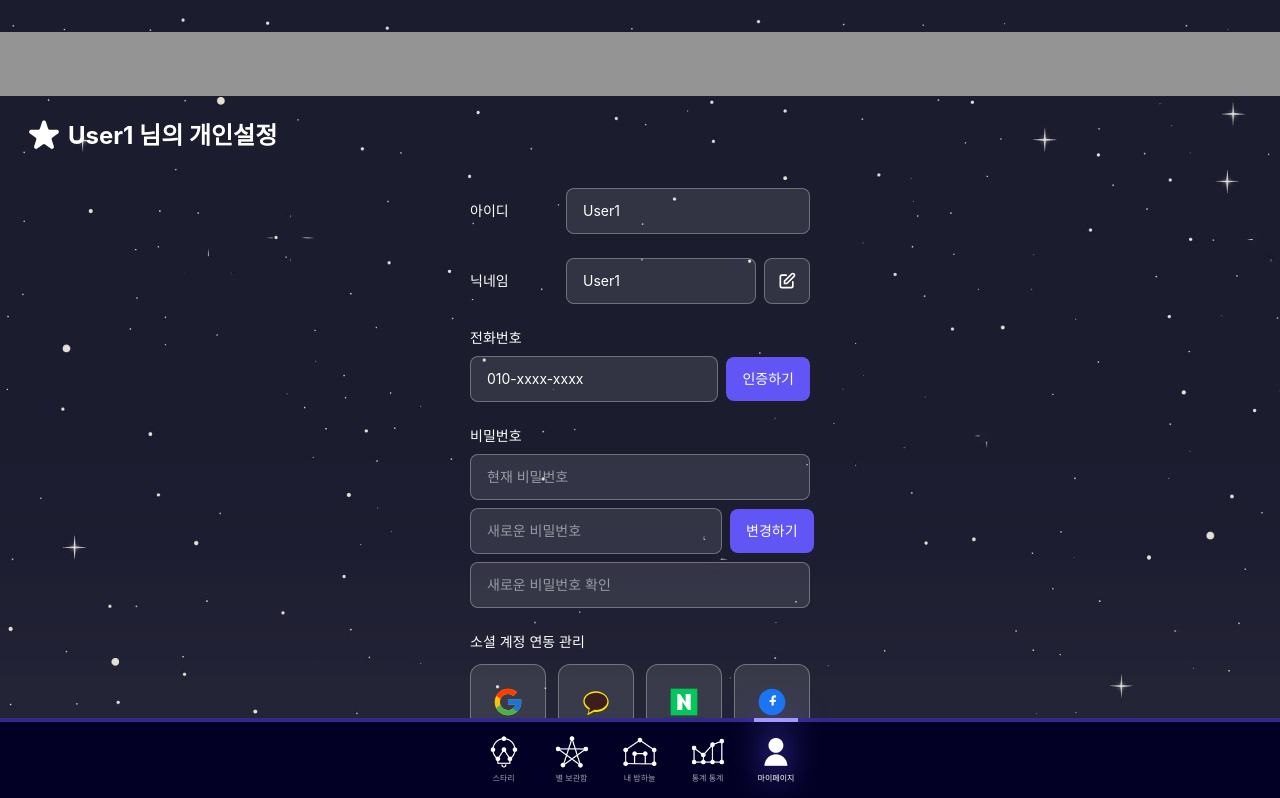
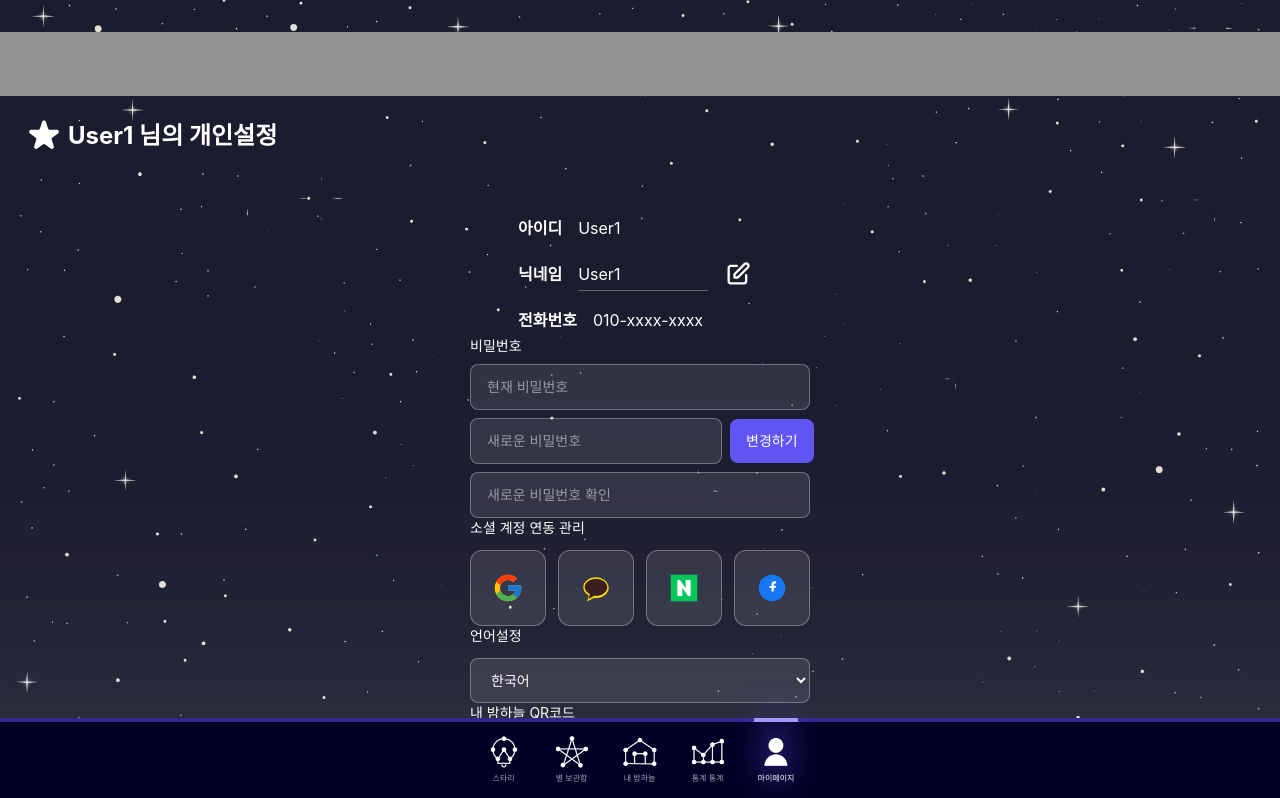
Before and after one commit to kimkichan1225/Starry, a React (Vite) app: page /user in a window 1280 px wide. Shown: the top 798 px of the page. Built offline with nearby package versions, Linux system fonts and the light colour scheme.

Commit message:
work start4

```diff
--- a/src/pages/UserPage.jsx
+++ b/src/pages/UserPage.jsx
@@ -85,7 +85,7 @@ function UserPage() {
 
         {/* 메인 컨텐츠 영역 */}
         <div className="flex-1 px-6 pt-3 pb-8">
-          <div className="max-w-[340px] mx-auto space-y-6">
+          <div className="max-w-[340px] mx-auto">
             {/* 에러/성공 메시지 */}
             {error && (
               <div className="bg-red-500/20 border border-red-500 text-red-100 px-4 py-2 rounded-lg text-sm text-center">
@@ -99,22 +99,22 @@ function UserPage() {
             )}
 
             {/* 아이디 */}
-            <div className="flex items-center gap-4">
-              <label className="text-white text-sm whitespace-nowrap w-20">아이디</label>
-              <div className="flex-1 bg-white/10 border border-white/30 rounded-lg px-4 py-3 text-white text-sm">
+            <div className="flex items-center mt-4">
+              <label className="text-white text-base font-bold whitespace-nowrap ml-12">아이디</label>
+              <div className="flex-1 px-4 py-3 text-white text-base">
                 {user?.email || 'User1'}
               </div>
             </div>
 
             {/* 닉네임 */}
-            <div className="flex items-center gap-4">
-              <label className="text-white text-sm whitespace-nowrap w-20">닉네임</label>
+            <div className="flex items-center">
+              <label className="text-white text-base font-bold whitespace-nowrap ml-12">닉네임</label>
               <div className="flex-1 flex items-center gap-2">
-                <div className="flex-1 bg-white/10 border border-white/30 rounded-lg px-4 py-3 text-white text-sm">
+                <div className="flex-1 border-b border-white/30 ml-4 pr-2 pt-1 pb-1 text-white text-base max-w-[130px]">
                   {nickname || 'User1'}
                 </div>
-                <button className="p-3 bg-white/10 border border-white/30 rounded-lg hover:bg-white/20 transition">
-                  <svg className="w-5 h-5 text-white" fill="none" stroke="currentColor" viewBox="0 0 24 24">
+                <button className="p-2 hover:opacity-70 transition">
+                  <svg className="w-7 h-7 text-white" fill="none" stroke="currentColor" viewBox="0 0 24 24">
                     <path strokeLinecap="round" strokeLinejoin="round" strokeWidth={2} d="M11 5H6a2 2 0 00-2 2v11a2 2 0 002 2h11a2 2 0 002-2v-5m-1.414-9.414a2 2 0 112.828 2.828L11.828 15H9v-2.828l8.586-8.586z" />
                   </svg>
                 </button>
@@ -122,15 +122,10 @@ function UserPage() {
             </div>
 
             {/* 전화번호 */}
-            <div>
-              <label className="text-white text-sm mb-2 block">전화번호</label>
-              <div className="flex items-center gap-2">
-                <div className="flex-1 bg-white/10 border border-white/30 rounded-lg px-4 py-3 text-white text-sm">
-                  {user?.user_metadata?.phone || '010-xxxx-xxxx'}
-                </div>
-                <button className="px-4 py-3 bg-[#6155F5] text-white text-sm rounded-lg hover:bg-[#5044d4] transition whitespace-nowrap">
-                  인증하기
-                </button>
+            <div className="flex items-center mt-2">
+              <label className="text-white text-base font-bold whitespace-nowrap ml-12">전화번호</label>
+              <div className="flex-1 ml-4 pr-2 pt-1 pb-1 text-white text-base max-w-[130px]">
+                {user?.user_metadata?.phone || '010-xxxx-xxxx'}
               </div>
             </div>
 
```
